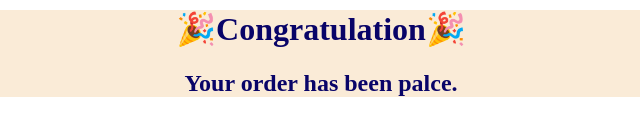
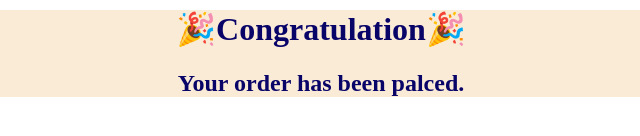
Before and after one commit to abunayem04/NX-resturent, a plain HTML site: page ordersuccsees.html in a window 1280 px wide. Shown: the part 204-340 px from the top of the page, 319-959 px from the left. Drawn offline with Linux system fonts and the light colour scheme.

```diff
--- a/ordersuccsees.html
+++ b/ordersuccsees.html
@@ -27,7 +27,7 @@
         <h1 style="text-align: center">
             🎉Congratulation🎉</h1>
             <h2 style="text-align: center">
-                Your order has been palce.
+                Your order has been palced.
             </h2>
     </div>
 </body>
```
